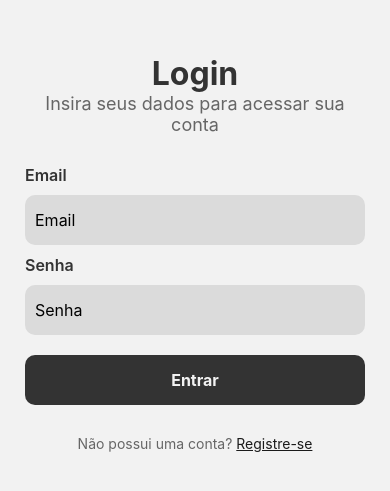
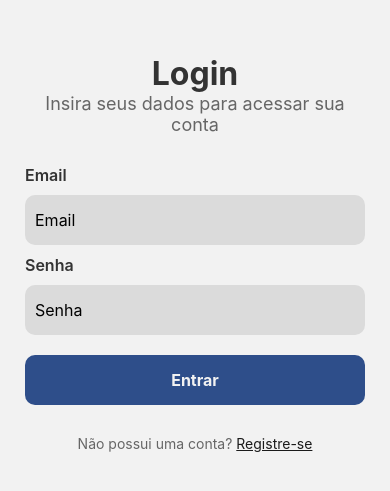
Before and after one commit to RafaelFLopes/app_eyetruck, a React Native app: screen /Login in a window 390 px wide. Shown: the part 169-660 px from the top of the page. Built offline with nearby package versions, Linux system fonts and the light colour scheme.

Commit message:
iniciando a melhora do front-end do app

```diff
--- a/src/pages/login/index.tsx
+++ b/src/pages/login/index.tsx
@@ -24,6 +24,7 @@ export default function Index() {
   }
 
   return (
+
     <View style={styles.containerLogin}>
       <View style={styles.headerLogin}>
         <Text style={styles.tituloLogin}>Login</Text>
@@ -46,7 +47,6 @@ export default function Index() {
         />
         <TouchableOpacity style={styles.buttonFormularioLogin} onPress={async () => {
           await login()
-
         }}>
           <Text style={styles.textButtonFormularioLogin}>Entrar</Text>
         </TouchableOpacity>
@@ -100,7 +100,7 @@ const styles = StyleSheet.create({
     fontWeight: 600,
   },
   buttonFormularioLogin: {
-    backgroundColor: '#333',
+    backgroundColor: '#2e4e8aff',
     padding: 15,
     borderRadius: 10,
     alignItems: 'center',
```
Also changed, not shown: assets/fonts/SpaceMono-Regular.ttf (deleted).
